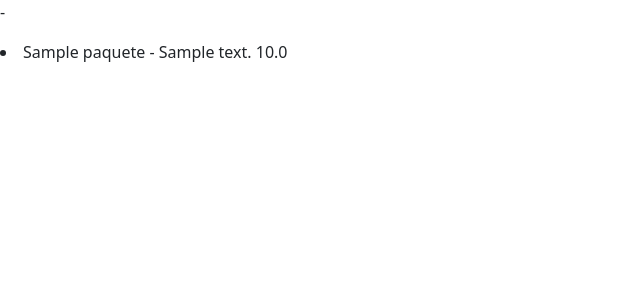
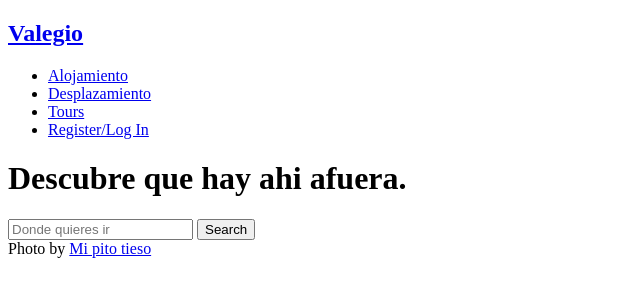
Before and after one commit to Valenhater/tft, a Django app: page / in a window 1280 px wide. Shown: the top 300 px of the page, without its empty margins (0-640 px from the left). Run offline with Django 4.2, Linux system fonts and the light colour scheme; tables that the repository leaves empty hold one stand-in row (values such as "Sample post").

Commit message:
cambioHTML

```diff
--- a/viajes/principal/templates/viaje_list.html
+++ b/viajes/principal/templates/viaje_list.html
@@ -1,26 +1,55 @@
 <!DOCTYPE html>
-<html lang="en">
-
+<html lang="es">
+<!-- {% for p in paquetes %}<p>-</p><li>{{p.nombre}} - {{p.descripcion}} {{p.precio}}</li>{% endfor %} -->
 <head>
     <meta charset="UTF-8">
     <meta http-equiv="X-UA-Compatible" content="IE=edge">
     <meta name="viewport" content="width=device-width,initial-scale=1.0">
-    <!-- Latest compiled and minified CSS -->
-    <link href="https://cdn.jsdelivr.net/npm/bootstrap@5.2.1/dist/css/bootstrap.min.css" rel=" stylesheet ">
-
-    <!-- Latest compiled JavaScript -->
-    <script src="https://cdn.jsdelivr.net/npm/bootstrap@5.2.1/dist/js/bootstrap.bundle.min.js "></script>
 
     <title>Viajes Valegio</title>
 
 </head>
 
 <body>
-    {% for p in paquetes %}
-    <p>-</p>
-        <li>{{p.nombre}} - {{p.descripcion}} {{p.precio}}</li>
+    <div class="container">
 
-{% endfor %}
+        <header>
+          <h2><a href="#"><i class="ion-plane"></i> Valegio </a></h2>
+          <nav>
+            <ul>
+              <li>
+                <a href="#" title="Alojamiento">Alojamiento</a>
+              </li>
+              <li>
+                <a href="#" title="Desplazamiento">Desplazamiento</a>
+              </li>
+              <li>
+                <a href="#" title="Tours">Tours</a>
+              </li>
+              <li>
+                <a class="btn" href="#" title="Register / Log In">Register/Log In</a>
+              </li>
+            </ul>
+          </nav>
+        </header>
+
+        <div class="cover">
+          <h1>Descubre que hay ahi afuera.</h1>
+          <form  class="flex-form">
+            <label for="from">
+              <i class="ion-location"></i>
+            </label>
+            <input type="search" placeholder="Donde quieres ir">
+            <input type="submit" value="Search">
+          </form>
+          <div id="madeby">
+            <span>
+              Photo by <a href="https://unsplash.com/@benblenner" target="_blank">Mi pito tieso</a>
+            </span>
+          </div>
+        </div>
+
+      </div>
 
 </body>
 
```
